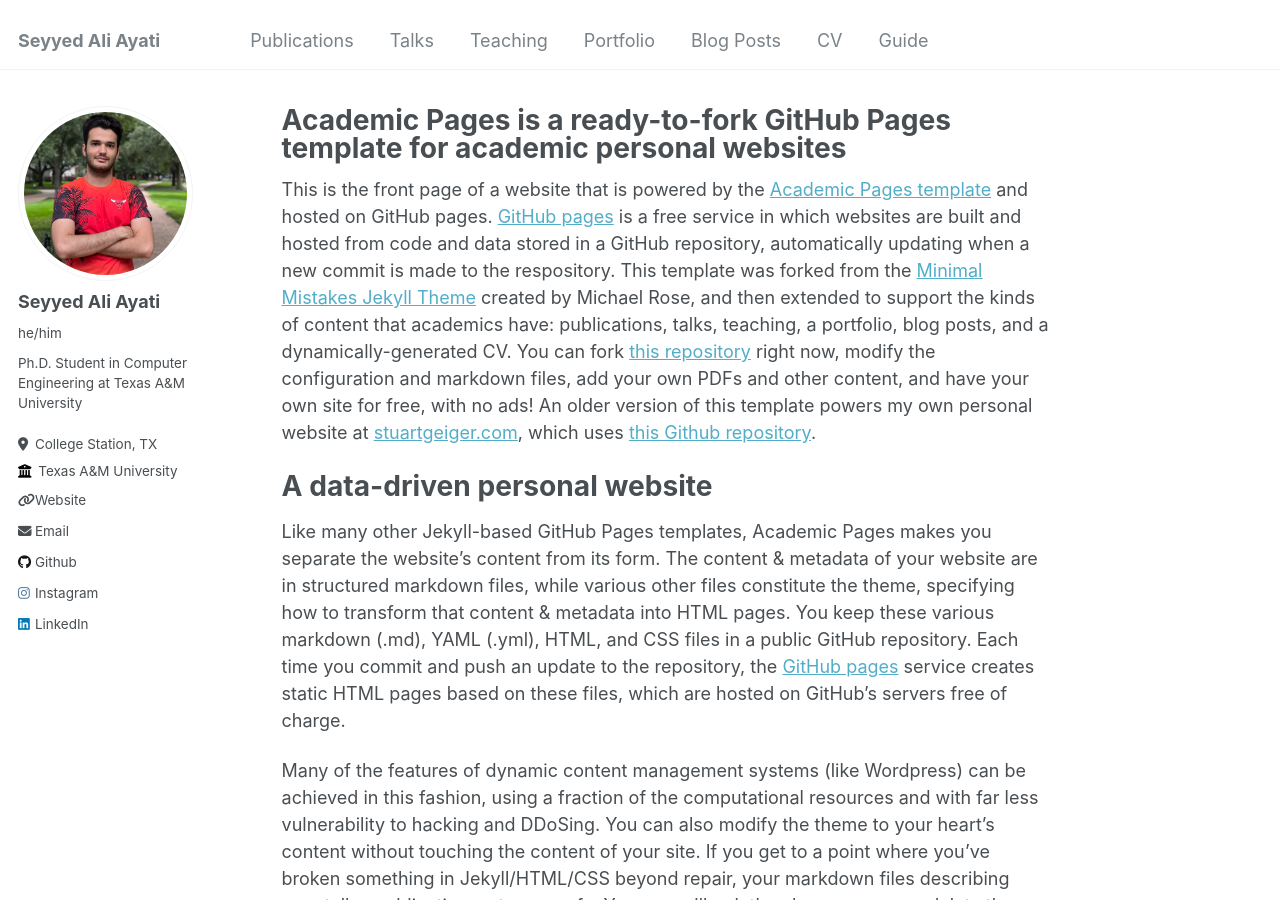
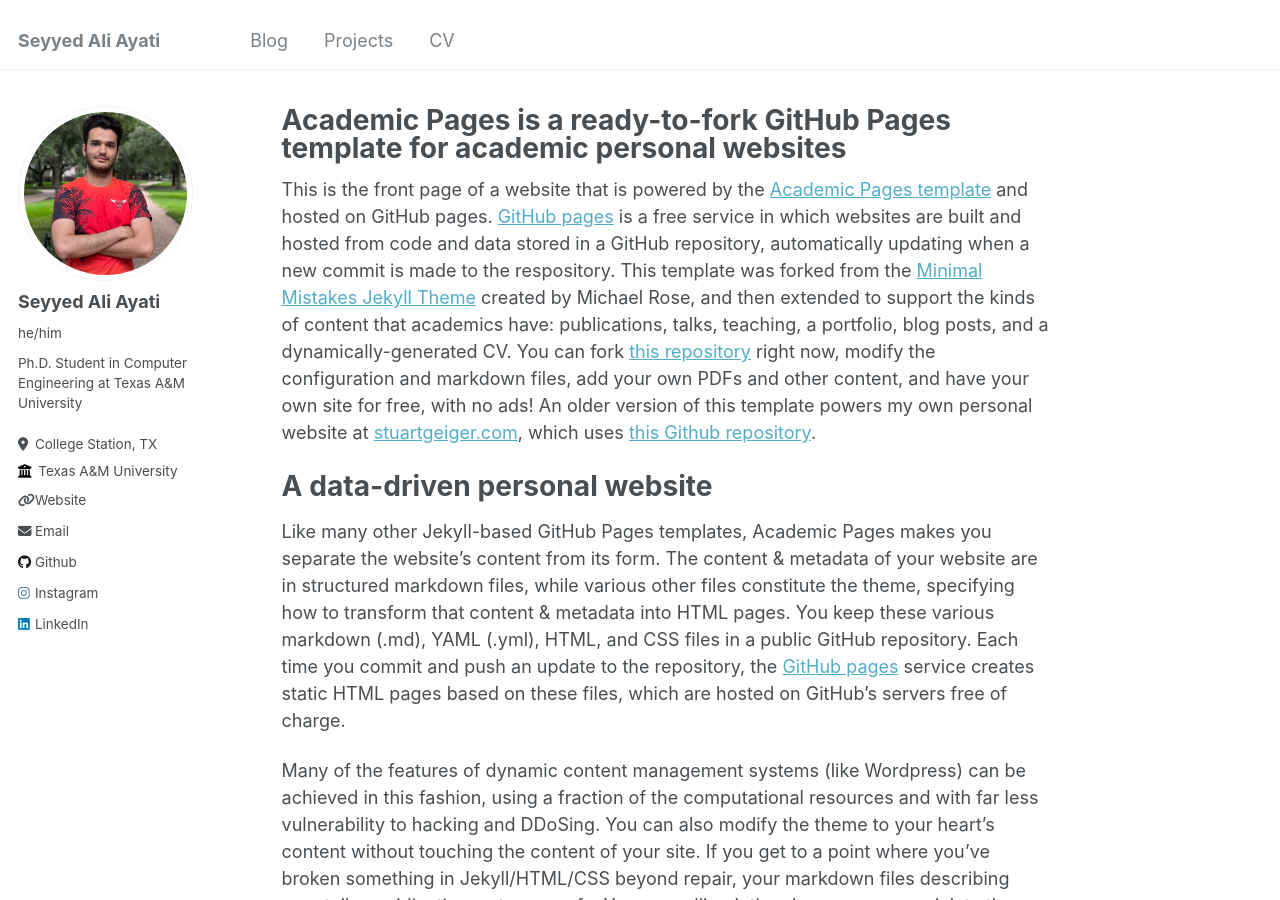
Before and after one commit to seyyedaliayati/seyyedaliayati.github.io, a Jekyll site: the page built from _pages/about.md, in a window 1280 px wide and 900 px high. Built offline with Jekyll 4.4.1, drawn with Linux system fonts in a browser that asks for light colours.

Commit message:
Updated main navigation links

```diff
--- a/_data/navigation.yml
+++ b/_data/navigation.yml
@@ -1,22 +1,10 @@
 # main links links
 main:
-  - title: "Publications"
-    url: /publications/
+  - title: "Blog"
+    url: /blog/
 
-  - title: "Talks"
-    url: /talks/
-
-  - title: "Teaching"
-    url: /teaching/
-
-  - title: "Portfolio"
-    url: /portfolio/
-
-  - title: "Blog Posts"
-    url: /year-archive/
+  - title: "Projects"
+    url: /projects/
 
   - title: "CV"
     url: /cv/
-
-  - title: "Guide"
-    url: /markdown/
```
